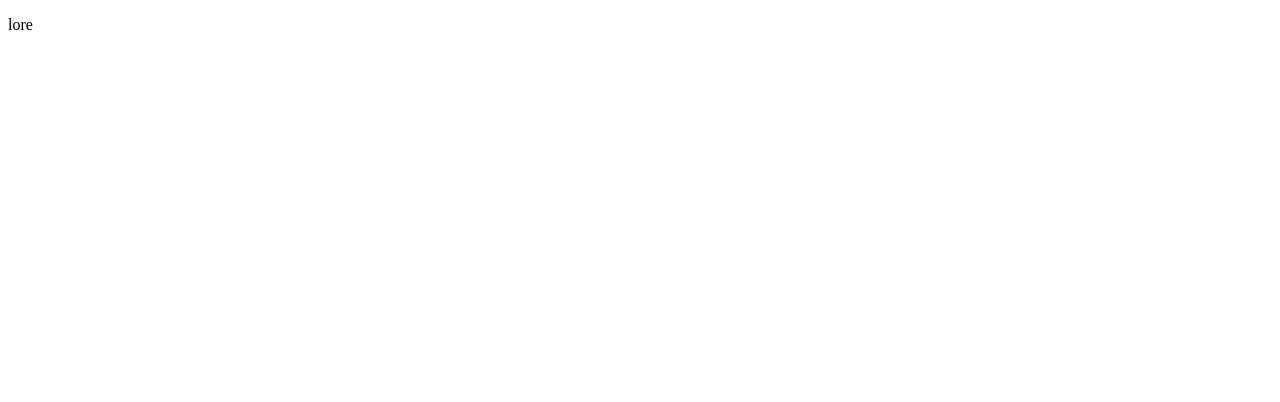
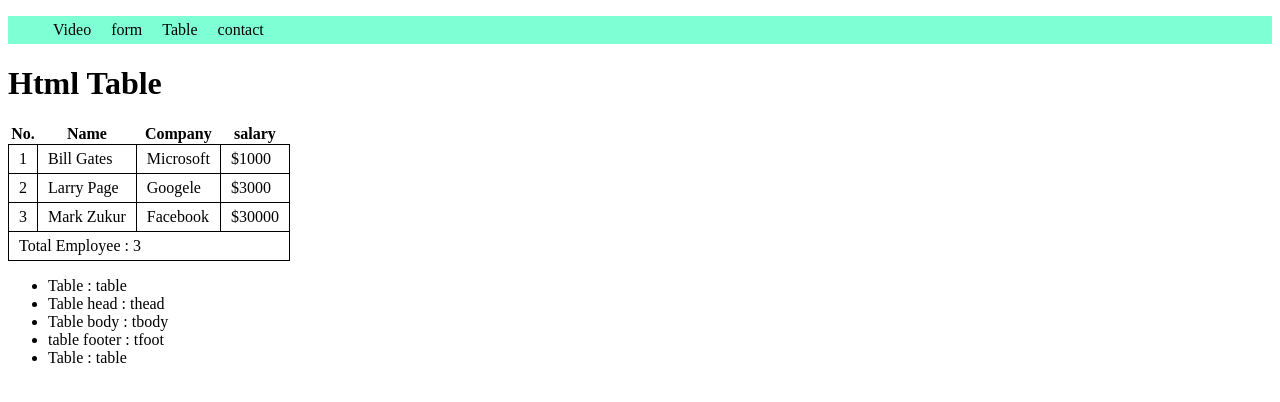
Before and after one commit to ashikbillah699/a-new-repo, a plain HTML site: page index.html in a window 1280 px wide. Drawn offline with Linux system fonts and the light colour scheme.

Commit message:
second commit

```diff
--- a/index.html
+++ b/index.html
@@ -4,9 +4,62 @@
     <meta charset="UTF-8">
     <meta name="viewport" content="width=device-width, initial-scale=1.0">
     <title>A new repo</title>
+    <link rel="stylesheet" href="style.css">
 </head>
 <body>
-    <p>lore</p>
+    <header>
+        <nav>
+            <ul>
+                <li><a href="video.html">Video</a></li>
+                <li><a href="form.html">form</a></li>
+                <li><a href="table.html">Table</a></li>
+                <li><a href="contact.html">contact</a></li>
+            </ul>
+        </nav>
+    </header>
+    <h1>Html Table</h1>
+    <table>
+        <thead>
+            <tr>
+                <th>No.</th>
+                <th>Name</th>
+                <th>Company</th>
+                <th>salary</th>
+            </tr>
+        </thead>
+        <tbody>
+            <tr>
+                <td>1</td>
+                <td>Bill Gates</td>
+                <td>Microsoft</td>
+                <td>$1000</td>
+            </tr>
+            <tr>
+                <td>2</td>
+                <td>Larry Page</td>
+                <td>Googele</td>
+                <td>$3000</td>
+            </tr>
+            <tr>
+                <td>3</td>
+                <td>Mark Zukur</td>
+                <td>Facebook</td>
+                <td>$30000</td>
+            </tr>
+        </tbody>
+        <tfoot>
+            <tr>
+                <td colspan="4">Total Employee : 3</td>
+            </tr>
+        </tfoot>
+    </table>
+    <ul>
+        <li>Table : table</li>
+        <li>Table head : thead</li>
+        <li>Table body : tbody</li>
+        <li>table footer : tfoot</li>
+        <li>Table : table</li>
+    </ul>
 
 </body>
 </html>
--- /dev/null
+++ b/style.css
@@ -0,0 +1,30 @@
+table{
+    border-collapse: collapse;
+}
+td{
+    border: 1px solid #000;
+    padding: 5px 10px;
+}
+
+nav{
+    background-color: aquamarine;
+}
+nav > ul{
+    display: flex;
+
+}
+
+nav li{
+    list-style: none;
+    margin-right: 10px;
+    padding: 5px
+}
+
+nav li:hover{
+    background-color: gray;
+}
+
+nav li a{
+    text-decoration: none;
+    color: #000
+}
```
